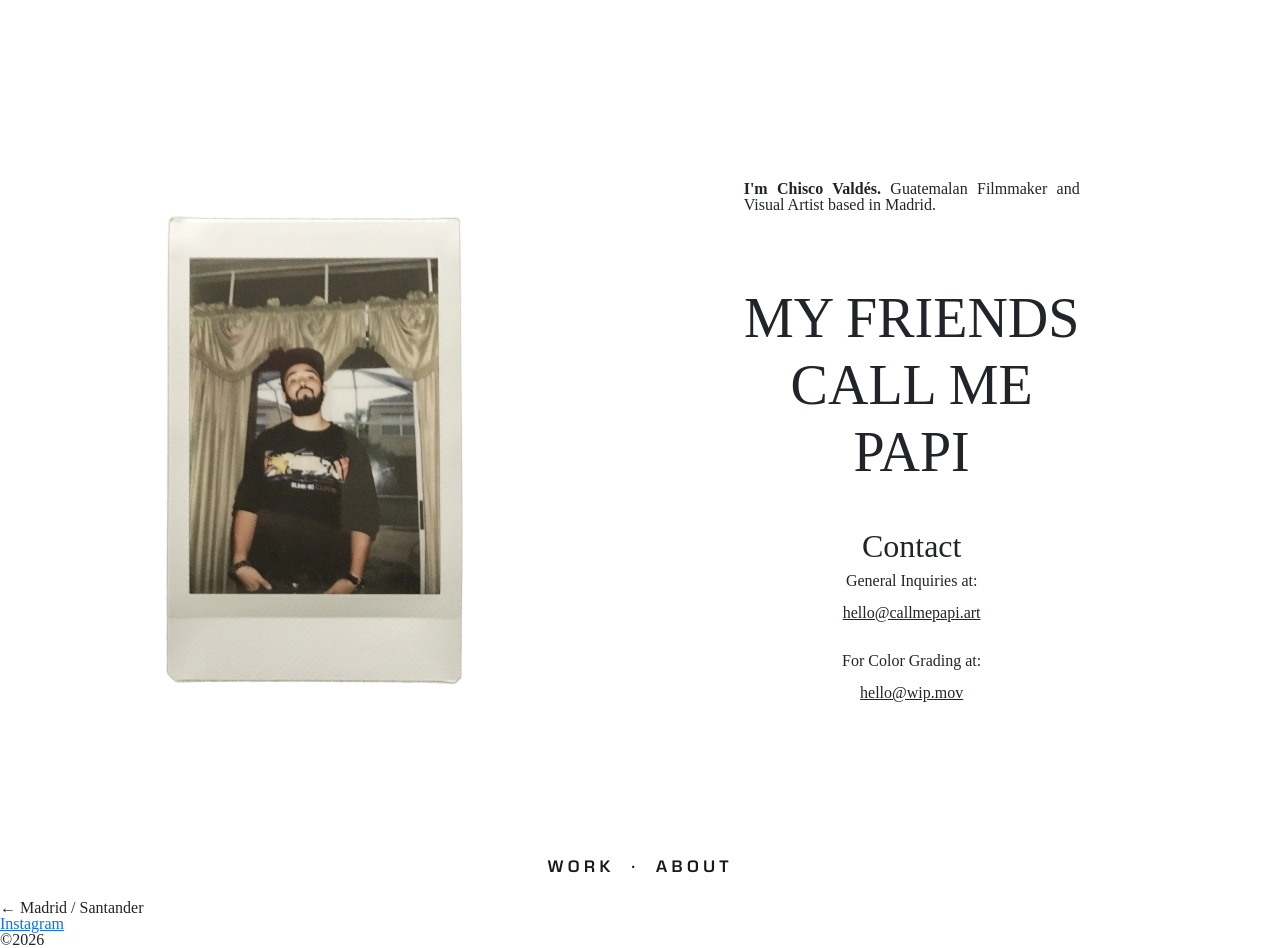
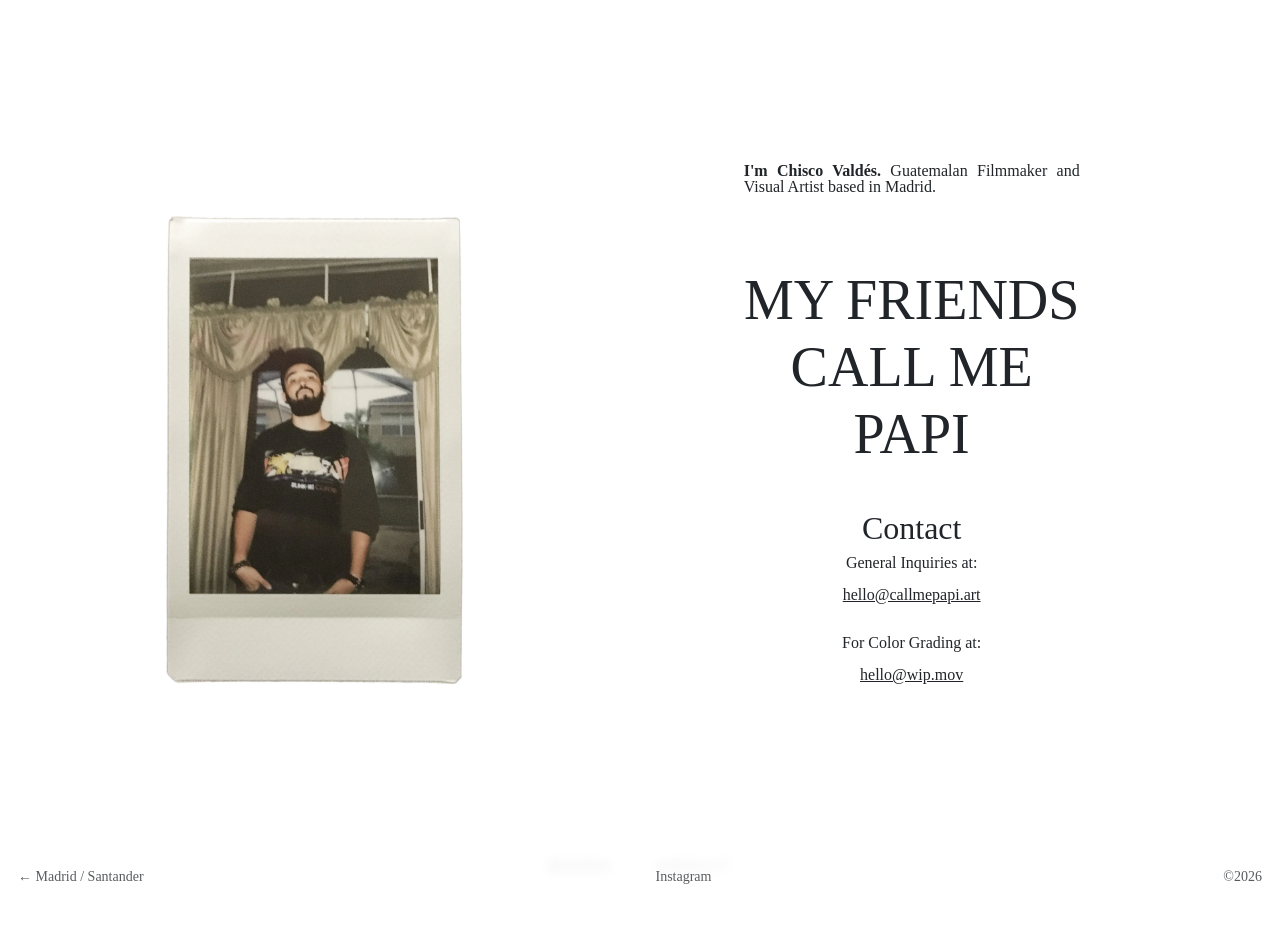
Before and after one commit to chiscovaldes/chiscovaldes, a Jekyll site: the page built from about.html, in a window 1280 px wide. Built offline with Jekyll 4.4.1, drawn with Linux system fonts in a browser that asks for light colours; after the commit the page ends 900 px from its top, so only the background shows below that.

Commit message:
Update styles.css

```diff
--- a/assets/styles.css
+++ b/assets/styles.css
@@ -163,3 +163,43 @@
 .work-link:hover{
   opacity: 0.85;
 }
+
+/* ABOUT footer bar (only on about page) */
+.about-footer{
+  position: fixed;
+  left: 0;
+  right: 0;
+  bottom: 0;
+  padding: 18px 18px 16px;
+  display: flex;
+  justify-content: space-between;
+  align-items: baseline;
+  gap: 16px;
+  background: rgba(255,255,255,0.92);
+  backdrop-filter: blur(6px);
+  font-family: "Times New Roman", Times, serif;
+  font-size: 14px;
+  line-height: 1;
+  z-index: 9999;
+}
+
+.about-footer a{
+  color: inherit;
+  text-decoration: none;
+}
+
+.about-footer a:hover{
+  text-decoration: underline;
+}
+
+.about-footer-left,
+.about-footer-center,
+.about-footer-right{
+  white-space: nowrap;
+  opacity: 0.75;
+}
+
+/* make sure content doesn't hide behind footer */
+.about-text{
+  padding-bottom: 14vh; /* add extra breathing room for footer */
+}
```
